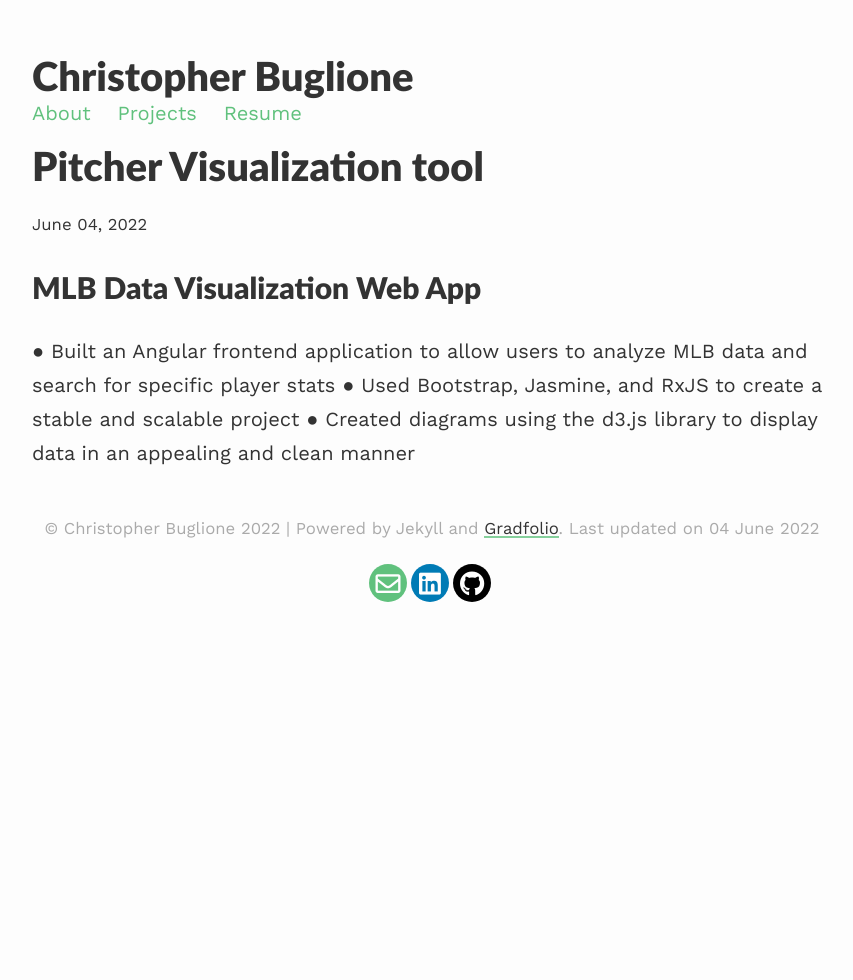
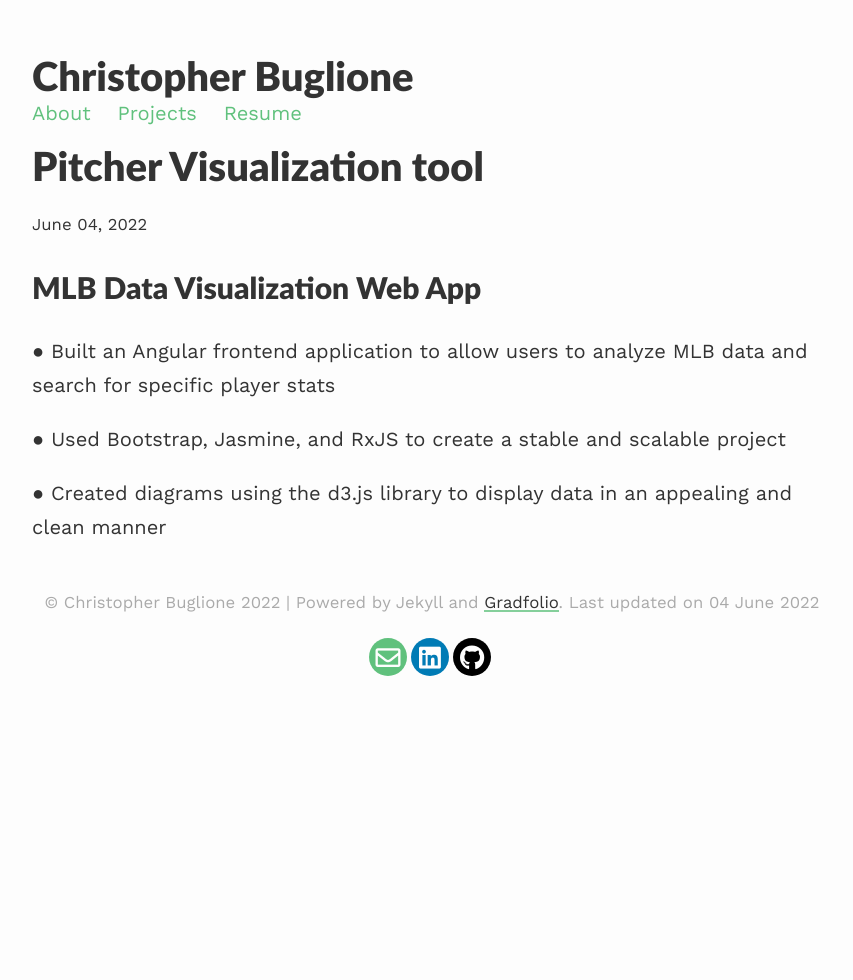
Before and after one commit to chris9084/Website, a Jekyll site: the page built from _projects/1_project.md, in a window 1280 px wide. Shown: the whole page, without its empty margins (208-1061 px from the left). Built offline with Jekyll 4.4.1, drawn with Linux system fonts in a browser that asks for light colours; nearby versions of some CDN libraries; part of the change alters nothing that is shown.

```diff
--- a/_projects/1_project.md
+++ b/_projects/1_project.md
@@ -1,7 +1,7 @@
 ---
 layout: post
 title: Pitcher Visualization tool
-description: description of the short project which is long enough
+description: An Application Which Creates A Graph of The Pitcher's Stats
 ---
 
 MLB Data Visualization Web App
@@ -9,5 +9,7 @@ MLB Data Visualization Web App
 
 ● Built an Angular frontend application to allow users to analyze MLB data and search for specific
 player stats
+
 ● Used Bootstrap, Jasmine, and RxJS to create a stable and scalable project
+
 ● Created diagrams using the d3.js library to display data in an appealing and clean manner
```
Also changed, not shown: Unwanted projects/4_project.md (renamed from _projects/4_project.md), Unwanted projects/5_project.md (renamed from _projects/5_project.md), Unwanted projects/6_project.md (renamed from _projects/6_project.md).
